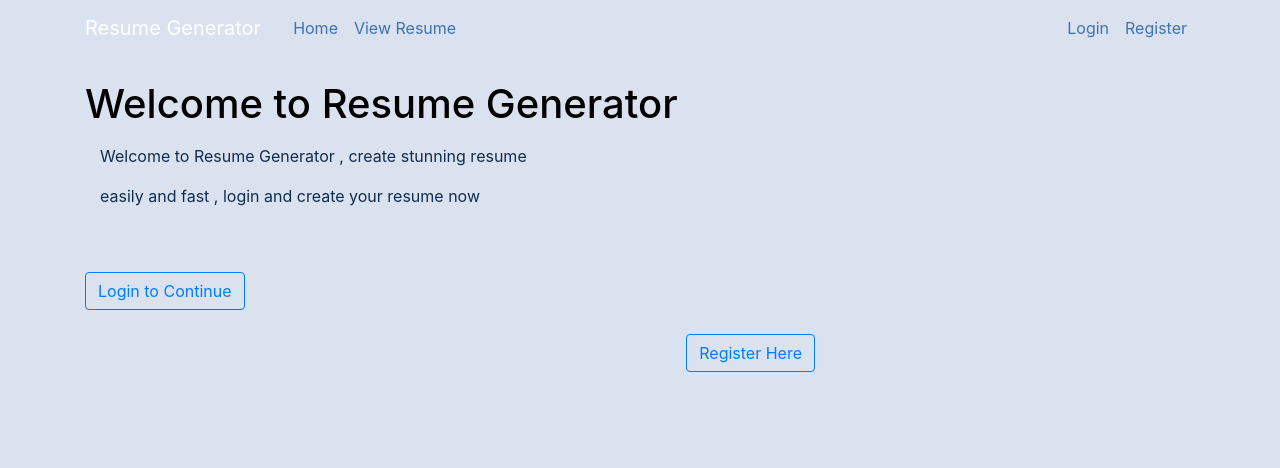
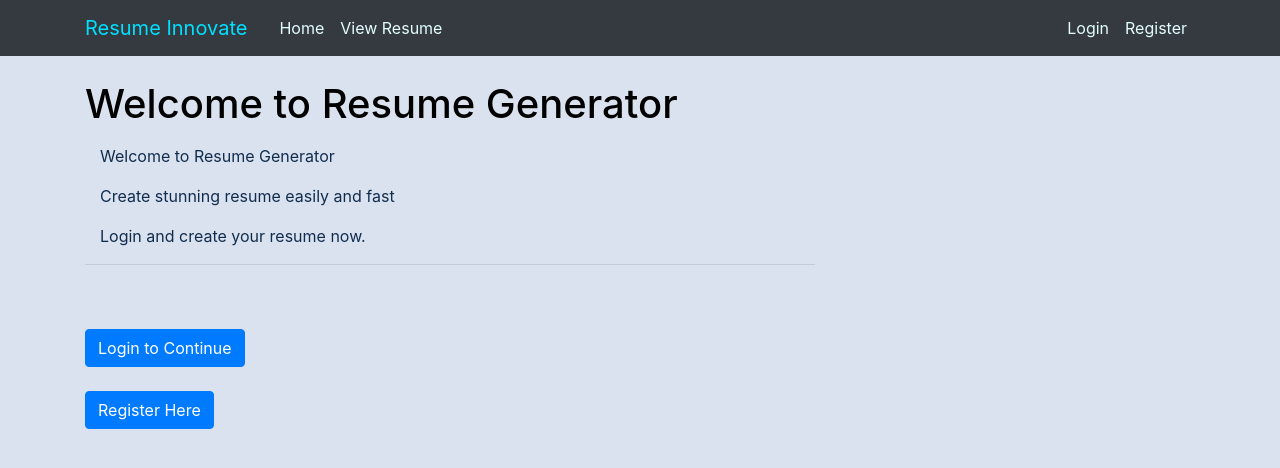
Before and after one commit to Namanbhatia7/IntelliResume, a Flask app: page / in a window 1280 px wide. Shown: the top 468 px of the page. Run offline with Flask 2, Linux system fonts and the light colour scheme; some libraries are stand-ins or nearby versions.

Commit message:
working1
button and layout changes

```diff
--- a/resume/static/main.css
+++ b/resume/static/main.css
@@ -13,12 +13,16 @@ h6 {
     color: black;
 }
 
+.fr {
+    float: right;
+}
+
 .bg-steel {
-    background-color: #dbe2ef;
+    background-color: #2b2e4a;
 }
 
 .site-header .navbar-nav .nav-link {
-    color: #3f72af;
+    color: #e3fdfd;
 }
 
 .site-header .navbar-nav .nav-link:hover {
@@ -48,7 +52,7 @@ a.article-title:hover {
 }
 
 .article-content {
-    white-space: pre-line;
+    color: #112d4e;
 }
 
 .article-img {
--- a/resume/static/resume_template.css
+++ b/resume/static/resume_template.css
@@ -30,6 +30,10 @@ img {
 a {
     color: #08d9d6;
     text-decoration: none;
+}
+
+.fr {
+    float: right;
 }
 
 a:hover {
--- a/resume/templates/account.html
+++ b/resume/templates/account.html
@@ -36,8 +36,8 @@
                 <span class="text-danger">{{ error }}</span></br>
                 {% endfor %} {% endif %}
             </div>
-            <div class="form-group">
-                {{ form.submit(class="btn btn-outline-info") }}
+            <div class="form-group fr">
+                {{ form.submit(class="btn btn-primary" ) }}
             </div>
 
     </form>
--- a/resume/templates/education.html
+++ b/resume/templates/education.html
@@ -45,9 +45,9 @@
                 </div>
             </div>
         </fieldset>
-        <a href="/resume/new/experience" class="btn btn-outline-primary" style="float: right;">Go to Work Experience</a>
+        <a href="/resume/new/experience" class="btn btn-primary" style="float: right;">Go to Work Experience</a>
         <div class="form-group">
-            {{ form.submit(class="btn btn-outline-info") }}
+            {{ form.submit(class="btn btn-primary") }}
         </div>
     </form>
 
--- a/resume/templates/experience.html
+++ b/resume/templates/experience.html
@@ -56,9 +56,9 @@
             </div>
 
         </fieldset>
-        <a href="/resume/new/projects" class="btn btn-outline-primary" style="float: right;">Go to Projects</a>
+        <a href="/resume/new/projects" class="btn btn-primary" style="float: right;">Go to Projects</a>
         <div class="form-group">
-            {{ form.submit(class="btn btn-outline-info") }}
+            {{ form.submit(class="btn btn-primary") }}
         </div>
 
 
--- a/resume/templates/home.html
+++ b/resume/templates/home.html
@@ -4,31 +4,31 @@
 <p></p>
 
 <div>
-    <article class="container">
-        <p class="article-content">Welcome to Resume Generator , create stunning resume </p>
-        <p class="article-content"> easily and fast , login and create your resume now </p>
-    </article>
-
-    {% if current_user.is_authenticated %}
-    <a href="/accounts" class="btn btn-outline-primary" style="margin-left: auto; margin-right: auto;">Update Account details Here</a>
+    <div class="container">
+        <p class="article-content">Welcome to Resume Generator</p>
+        <p class="article-content"> Create stunning resume easily and fast </p>
+        <p class="article-content"> Login and create your resume now. </p>
+    </div>
+    <hr> {% if current_user.is_authenticated %}
+    <a href="/accounts" class="btn btn-primary">Update Account details Here</a>
     <br>
     <br>
     <br>
-    <a href="/resume/new" class="btn btn-outline-primary" style="margin-left: auto; margin-right: auto;">Create Resume</a>
+    <a href=" /resume/new " class="btn btn-primary ">Create Resume</a>
     <br>
     <br>
     <br>
-    <a href="/download" class="btn btn-outline-primary" style="margin-left: auto; margin-right: auto;">Generate PDF of Resume</a>
+    <a href="/download" class="btn btn-primary">Generate PDF of Resume</a>
     <br>
     <br>
     <br>
-    <a href="/share" class="btn btn-outline-primary" style="margin-left: auto; margin-right: auto;">Share  Resume</a> {% else %}
+    <a href=" /share " class="btn btn-primary ">Share Resume</a> {% else %}
     <br>
     <br>
-    <a href="/login" class="btn btn-outline-primary" style="margin-left: auto; margin-right: auto;">Login to Continue</a>
+    <a href="/login" class="btn btn-primary">Login to Continue</a>
     <br>
     <br>
-    <a href="/register" class="btn btn-outline-primary" style="float: right;">Register Here </a> {% endif %}
+    <a href=" /register " class="btn btn-primary ">Register Here </a> {% endif %}
 
 </div>
 
--- a/resume/templates/id_post.html
+++ b/resume/templates/id_post.html
@@ -11,7 +11,7 @@
         {% if post.author == current_user %}
         <div>
             <a class="btn btn-primary btn-sm mt-1 mb-1" href="{{ url_for('update_post', post_id=post.id) }}">Update</a>
-            <button type="button" class="btn btn-primary btn-sm m-1" data-toggle="modal" data-target="#deleteModal">Delete</button>
+            <button type="button" class="btn btn-primary" data-toggle="modal" data-target="#deleteModal">Delete</button>
         </div>
         {% endif %}
     </div>
--- a/resume/templates/layout.html
+++ b/resume/templates/layout.html
@@ -18,9 +18,9 @@
 
 <body>
     <header class="site-header">
-        <nav class="navbar navbar-expand-md navbar-dark bg-steel fixed-top">
+        <nav class="navbar navbar-expand-lg navbar-dark bg-dark fixed-top">
             <div class="container">
-                <a class="navbar-brand mr-4" href="/">Resume Generator</a>
+                <a class="navbar-brand mr-4" style="color: #00e0ff;" href="/">Resume Innovate</a>
                 <button class="navbar-toggler" type="button" data-toggle="collapse" data-target="#navbarToggle" aria-controls="navbarToggle" aria-expanded="false" aria-label="Toggle navigation">
             <span class="navbar-toggler-icon"></span>
           </button>
--- a/resume/templates/login.html
+++ b/resume/templates/login.html
@@ -28,7 +28,7 @@
 
         </fieldset>
         <div class="form-group">
-            {{ form.submit(class="btn btn-outline-info") }}
+            {{ form.submit(class="btn btn-primary" ) }}
         </div>
         <small class="text-muted ml-2">
                 <a href="{{ url_for('request_reset') }}">Forgot Password</a>
--- a/resume/templates/projects.html
+++ b/resume/templates/projects.html
@@ -57,9 +57,9 @@
             </div>
 
         </fieldset>
-        <a href="/resume/new/skills" class="btn btn-outline-primary" style="float: right;">Go to Skills</a>
+        <a href="/resume/new/skills" class="btn btn-primary" style="float: right;">Go to Skills</a>
         <div class="form-group">
-            {{ form.submit(class="btn btn-outline-info") }}
+            {{ form.submit(class="btn btn-primary" ) }}
         </div>
     </form>
 
@@ -79,7 +79,7 @@
     </article>
     <div>
         <a class="btn btn-primary btn-sm mt-1 mb-1" href="{{ url_for('update_pro', project_id=project.id) }}">Update</a>
-        <button type="button" class="btn btn-primary btn-sm m-1" data-toggle="modal" data-target="#deleteModal">Delete</button>
+        <button type="button" class="button4 btn-sm m-1 bouncy" data-toggle="modal" data-target="#deleteModal">Delete</button>
     </div>
     <!-- Modal -->
     <div class="modal fade" id="deleteModal" tabindex="-1" role="dialog" aria-labelledby="deleteModalLabel" aria-hidden="true">
```
Also changed, not shown: resume/static/resume.css (+60 -0 lines), resume/templates/acheive.html (+12 -12 lines), resume/templates/posts.html (+23 -55 lines), resume/templates/register.html (+14 -39 lines), resume/templates/reset.html (+8 -15 lines), resume/templates/reset_password.html (+11 -24 lines), resume/templates/skills.html (+11 -28 lines), resume/site.db, resume/static/profiles/dd254787a61588a1.jpg (added).
